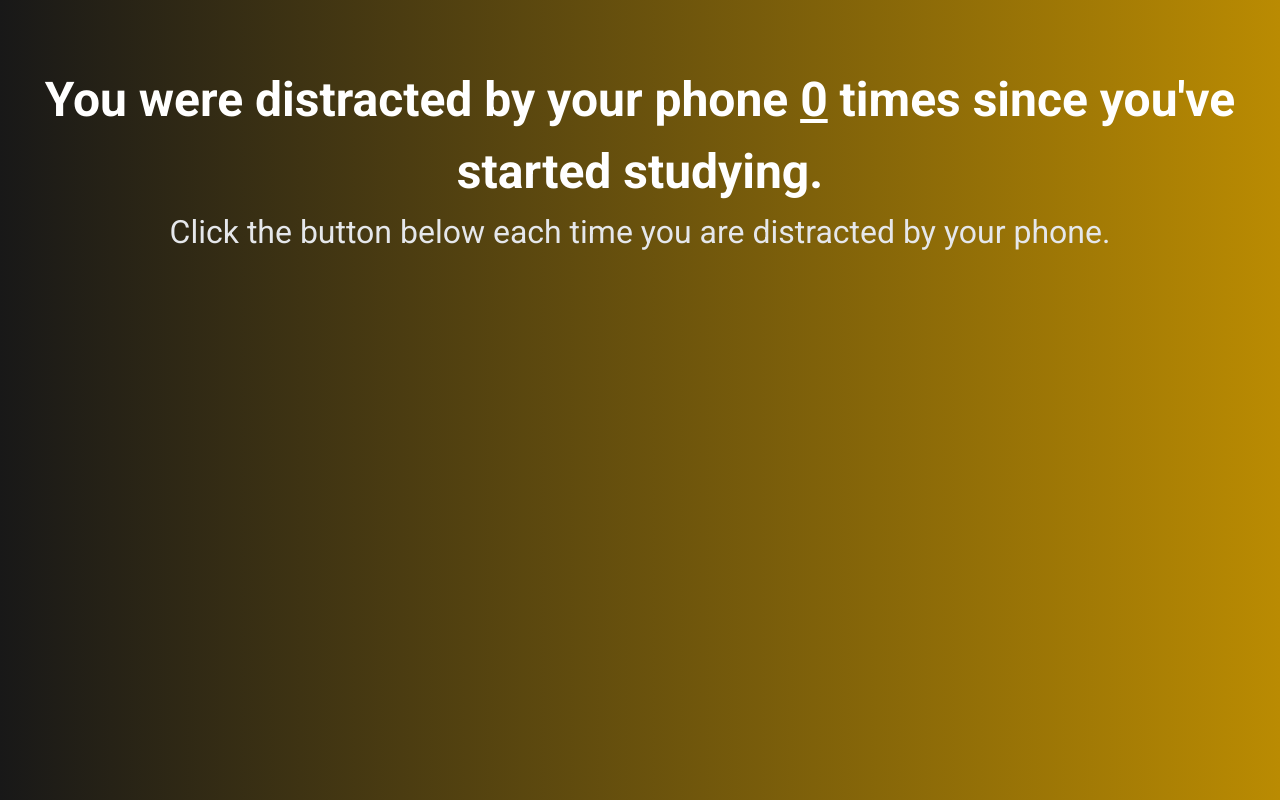
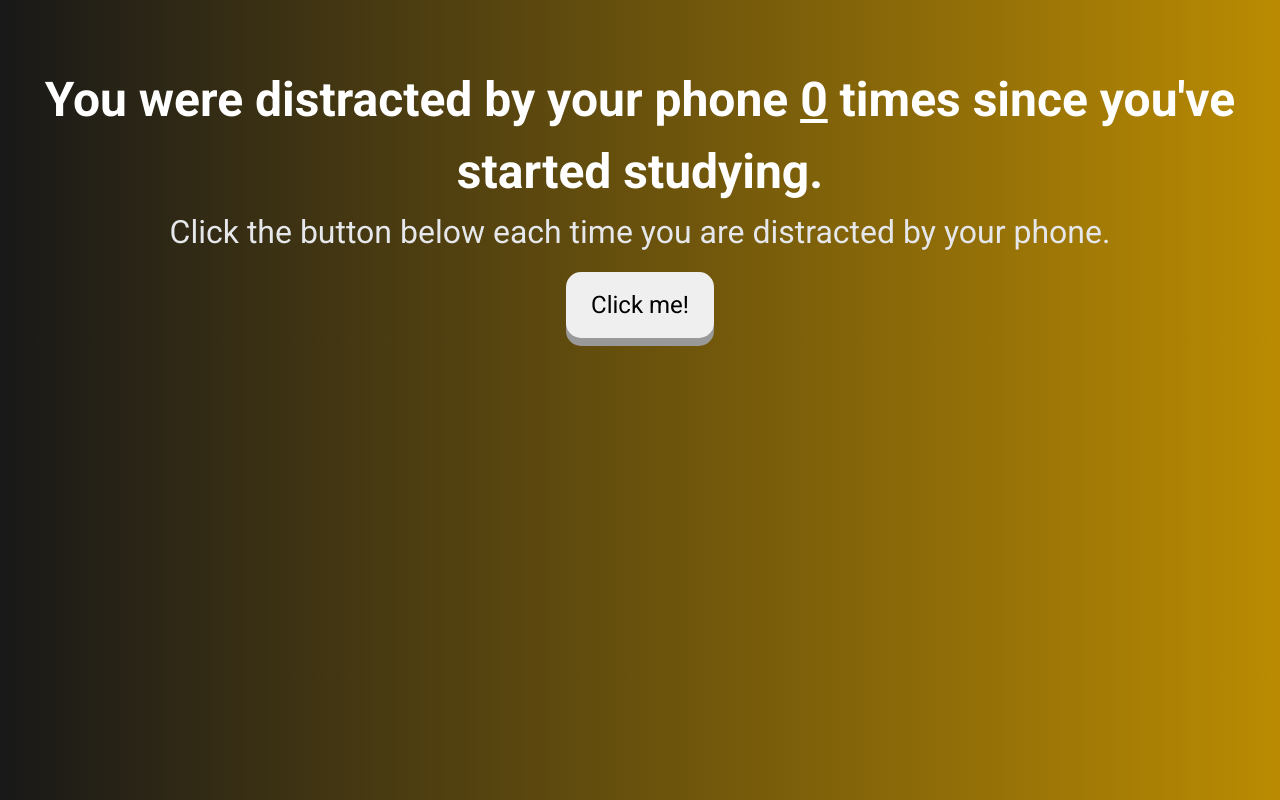
Before and after one commit to OmerAkgull/distraction-counter, a plain HTML site: page index.html in a window 1280 px wide. Drawn offline with Linux system fonts and the light colour scheme.

Commit message:
Add button and write a function for the counter

```diff
--- a/index.html
+++ b/index.html
@@ -14,8 +14,11 @@
 </head>
 
 <body>
-<h1>You were distracted by your phone <span id="counter">0</span> times since you've started studying.</h1>
-<p class="instructor">Click the button below each time you are distracted by your phone.</p>
+    <h1>You were distracted by your phone <span id="counter">0</span> times since you've started studying.</h1>
+    <p class="instructor">Click the button below each time you are distracted by your phone.</p>
+    <div class="align-center">
+        <button onclick="myFunction()" class="btn-counter">Click me!</button>
+    </div>
     <script src="main.js"></script>
 </body>
 
--- a/main.js
+++ b/main.js
@@ -0,0 +1,7 @@
+let counter = 0;
+
+function myFunction() {
+    counter ++;
+    document.getElementById("counter").innerHTML = counter;
+    return true
+}
--- a/style.css
+++ b/style.css
@@ -62,3 +62,27 @@ h1 {
     text-align: center;
     font-size: 2rem;
 }
+
+.align-center {
+    margin-top: 1rem;
+    text-align: center;
+}
+
+.btn-counter {
+    padding: 15px 25px;
+    font-size: 1.5rem;
+    cursor: pointer;
+    border-radius: 15px;
+    border: none;
+    box-shadow: 0px 8px #999;
+}
+
+.btn-counter:hover {
+    background-color: rgb(192, 197, 192);
+}
+
+.btn-counter:active {
+    background-color: rgb(192, 197, 192);
+    box-shadow: 0 5px #666;
+    transform: translateY(3px);
+}
```
